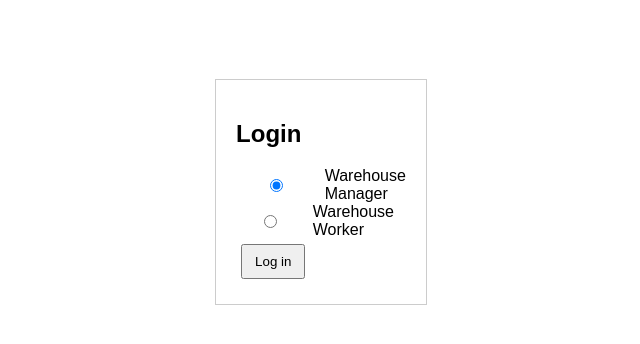
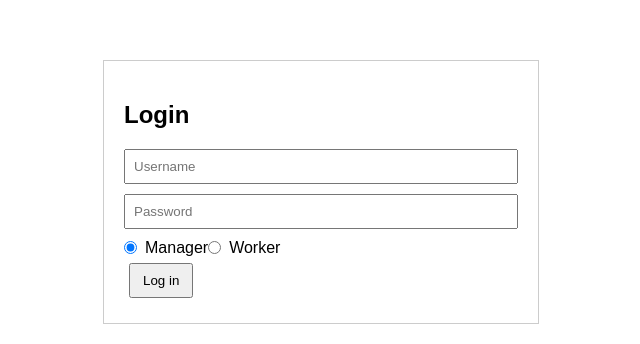
Before and after one commit to CasperOrnberg01/advancedweb, a React (Vite) app in the folder aweb-project/frontend/: page / in a window 1280 px wide. Shown: the part 238-582 px from the top of the page, without its empty margins (319-959 px from the left). Built offline with nearby package versions, Linux system fonts and the light colour scheme.

Commit message:
Update Login.jsx

```diff
--- a/aweb-project/frontend/src/components/Login.jsx
+++ b/aweb-project/frontend/src/components/Login.jsx
@@ -1,40 +1,66 @@
 import React, { useState } from 'react';
+import axios from 'axios';
 
 // Roolin valinta, käyttäjä valitsee manager/worker
 function Login({ onLogin }) {
   //oletus rooli manager
   const [role, setRole] = useState('manager');
 
+
+  //username kenttä (phase3)
+  const [username, setUsername] = useState('');
+  //password kenttä (phase3)
+  const [password, setPassword] = useState('');
   // Kutsutaan onLogin(role), kun lomake lähetetään
-  const handleSubmit = (e) => {
+  const handleSubmit = async (e) => {
     e.preventDefault();
-    onLogin(role);
+    try {
+      const res = await axios.post(
+        `${import.meta.env.VITE_API_URL}/api/users/login`,
+        { username, password, role }
+      );
+      onLogin(res.data); // res.data sisältää id, username, role
+    } catch (err) {
+      alert(err.response?.data?.error || 'Login failed');
+    }
   };
 
   return (
     <div className="login">
       <h2>Login</h2>
       <form onSubmit={handleSubmit}>
+        <input
+          type="text"
+          required
+          placeholder="Username"
+          value={username}
+          onChange={e => setUsername(e.target.value)}
+        />
+        <input
+          type="password"
+          required
+          placeholder="Password"
+          value={password}
+          onChange={e => setPassword(e.target.value)}
+        />
+        <div>
           <label>
             <input
               type="radio"
               value="manager"
-            checked={role === 'manager'}
-            onChange={() => setRole('manager')}
-          />
-          Warehouse Manager
+              checked={role==='manager'}
+              onChange={()=>setRole('manager')}
+            /> Manager
           </label>
-        <br />
           <label>
             <input
               type="radio"
               value="worker"
-            checked={role === 'worker'}
-            onChange={() => setRole('worker')}
-          />
-          Warehouse Worker
+              checked={role==='worker'}
+              onChange={()=>setRole('worker')}
+            /> Worker
           </label>
-        <br />
+        </div>
         <button type="submit">Log in</button>
       </form>
     </div>
```
Lines whose indentation alone changed are shown as unchanged.
